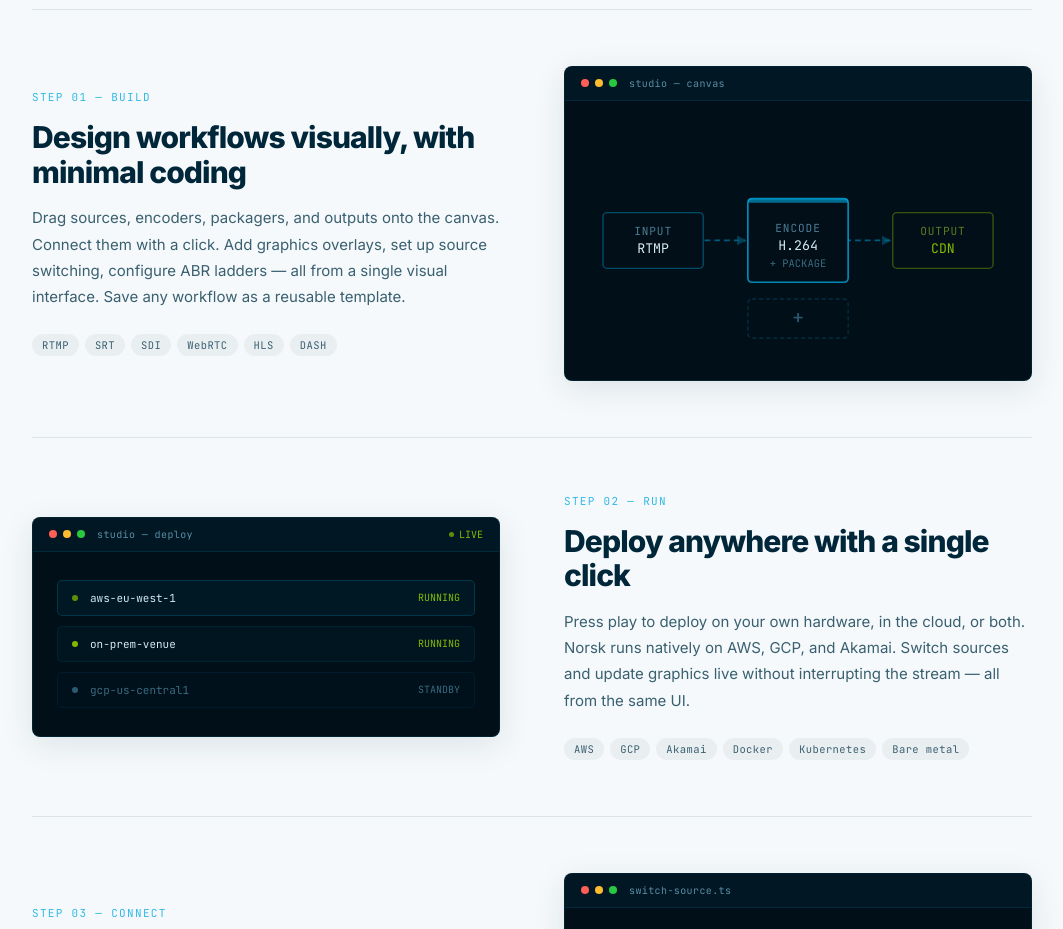
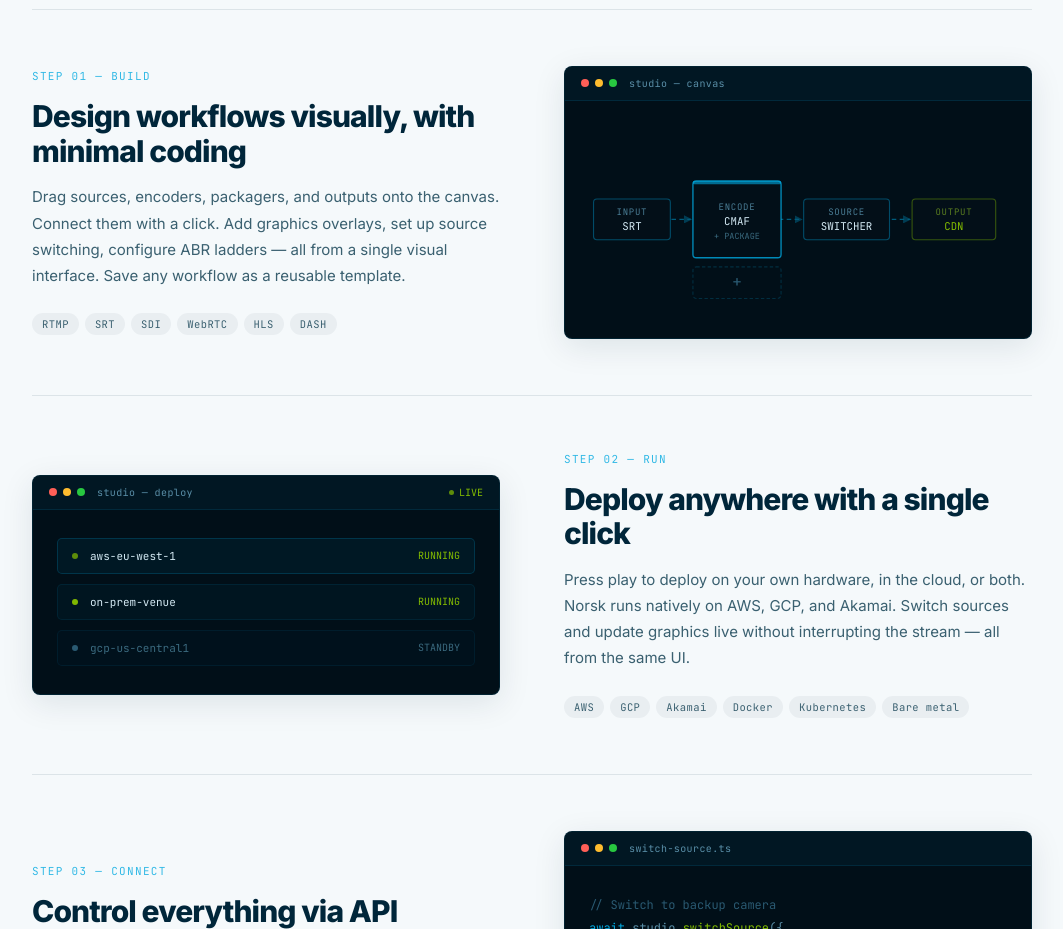
Before and after one commit to id3as/norskvideo.github.io, a plain HTML site: page v6-persona-routing/index.html in a window 1280 px wide. Shown: the part 3680-4609 px from the top of the page, without its empty margins (108-1171 px from the left). Drawn offline with Linux system fonts and the light colour scheme.

Commit message:
Update Step 01 Build diagram: SRT input, CMAF package, Source Switcher node
Co-Authored-By: Claude Sonnet 4.6 <noreply@anthropic.com>

```diff
--- a/v6-persona-routing/index.html
+++ b/v6-persona-routing/index.html
@@ -2309,43 +2309,52 @@ footer {
           <span class="hv-label">studio — canvas</span>
         </div>
         <div class="how-visual-body">
-          <svg viewBox="0 0 300 160" xmlns="http://www.w3.org/2000/svg"
+          <svg viewBox="0 0 370 160" xmlns="http://www.w3.org/2000/svg"
                style="width:100%;height:auto;font-family:'JetBrains Mono',monospace;">
             <defs>
               <marker id="a" markerWidth="6" markerHeight="6" refX="5" refY="3" orient="auto">
                 <path d="M0,0 L0,6 L6,3 z" fill="#00A9E0" opacity="0.6"/>
               </marker>
             </defs>
-            <!-- Source node -->
-            <rect x="10" y="60" width="72" height="40" rx="3"
+            <!-- Input SRT node -->
+            <rect x="4" y="62" width="68" height="36" rx="3"
                   fill="#030f18" stroke="rgba(0,169,224,0.4)" stroke-width="1"/>
-            <text x="46" y="76" text-anchor="middle" fill="#4a7d95" font-size="8" letter-spacing="0.08em">INPUT</text>
-            <text x="46" y="89" text-anchor="middle" fill="#d4eaf4" font-size="9.5">RTMP</text>
+            <text x="38" y="76" text-anchor="middle" fill="#4a7d95" font-size="8" letter-spacing="0.08em">INPUT</text>
+            <text x="38" y="89" text-anchor="middle" fill="#d4eaf4" font-size="9.5">SRT</text>
             <!-- Arrow -->
-            <line x1="82" y1="80" x2="112" y2="80" stroke="#00A9E0" stroke-width="1.2"
+            <line x1="72" y1="80" x2="90" y2="80" stroke="#00A9E0" stroke-width="1.2"
                   opacity="0.5" marker-end="url(#a)" stroke-dasharray="3 2"
                   class="flow-line" style="animation-delay:0s"/>
-            <!-- Encode node -->
-            <rect x="114" y="50" width="72" height="60" rx="3"
+            <!-- Encode + Package CMAF node -->
+            <rect x="92" y="46" width="78" height="68" rx="3"
                   fill="#030f18" stroke="#00A9E0" stroke-width="1.2" opacity="0.8"/>
-            <rect x="114" y="50" width="72" height="3" rx="1" fill="#00A9E0" opacity="0.6"/>
-            <text x="150" y="74" text-anchor="middle" fill="#4a7d95" font-size="8" letter-spacing="0.08em">ENCODE</text>
-            <text x="150" y="87" text-anchor="middle" fill="#d4eaf4" font-size="9.5">H.264</text>
-            <text x="150" y="99" text-anchor="middle" fill="#3a6a7f" font-size="7.5">+ PACKAGE</text>
+            <rect x="92" y="46" width="78" height="3" rx="1" fill="#00A9E0" opacity="0.6"/>
+            <text x="131" y="72" text-anchor="middle" fill="#4a7d95" font-size="8" letter-spacing="0.08em">ENCODE</text>
+            <text x="131" y="85" text-anchor="middle" fill="#d4eaf4" font-size="9.5">CMAF</text>
+            <text x="131" y="97" text-anchor="middle" fill="#3a6a7f" font-size="7.5">+ PACKAGE</text>
             <!-- Arrow -->
-            <line x1="186" y1="80" x2="216" y2="80" stroke="#00A9E0" stroke-width="1.2"
+            <line x1="170" y1="80" x2="188" y2="80" stroke="#00A9E0" stroke-width="1.2"
                   opacity="0.5" marker-end="url(#a)" stroke-dasharray="3 2"
                   class="flow-line" style="animation-delay:0.3s"/>
-            <!-- Output node -->
-            <rect x="218" y="60" width="72" height="40" rx="3"
+            <!-- Source Switcher node -->
+            <rect x="190" y="62" width="76" height="36" rx="3"
+                  fill="#030f18" stroke="rgba(0,169,224,0.4)" stroke-width="1"/>
+            <text x="228" y="76" text-anchor="middle" fill="#4a7d95" font-size="8" letter-spacing="0.08em">SOURCE</text>
+            <text x="228" y="89" text-anchor="middle" fill="#d4eaf4" font-size="9.5">SWITCHER</text>
+            <!-- Arrow -->
+            <line x1="266" y1="80" x2="284" y2="80" stroke="#00A9E0" stroke-width="1.2"
+                  opacity="0.5" marker-end="url(#a)" stroke-dasharray="3 2"
+                  class="flow-line" style="animation-delay:0.6s"/>
+            <!-- Output CDN node -->
+            <rect x="286" y="62" width="74" height="36" rx="3"
                   fill="#030f18" stroke="rgba(132,189,0,0.4)" stroke-width="1"/>
-            <text x="254" y="76" text-anchor="middle" fill="#5a7d20" font-size="8" letter-spacing="0.08em">OUTPUT</text>
-            <text x="254" y="89" text-anchor="middle" fill="#84BD00" font-size="9.5">CDN</text>
+            <text x="323" y="76" text-anchor="middle" fill="#5a7d20" font-size="8" letter-spacing="0.08em">OUTPUT</text>
+            <text x="323" y="89" text-anchor="middle" fill="#84BD00" font-size="9.5">CDN</text>
             <!-- Add node hint -->
-            <rect x="114" y="122" width="72" height="28" rx="3"
+            <rect x="92" y="122" width="78" height="28" rx="3"
                   fill="none" stroke="rgba(0,169,224,0.2)" stroke-width="1"
                   stroke-dasharray="3 2"/>
-            <text x="150" y="140" text-anchor="middle" fill="#2a5a72" font-size="14">+</text>
+            <text x="131" y="140" text-anchor="middle" fill="#2a5a72" font-size="14">+</text>
           </svg>
         </div>
       </div>
```
